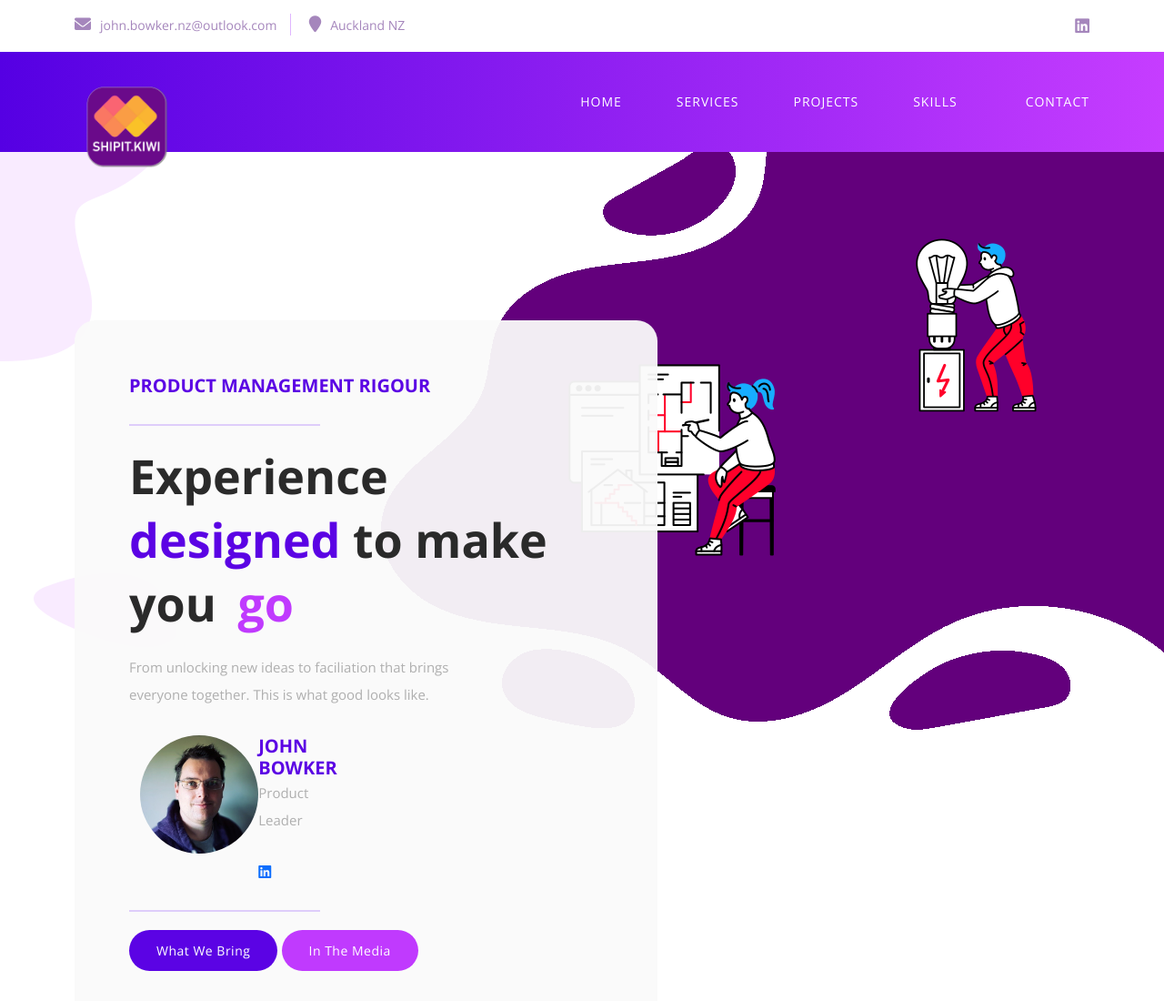
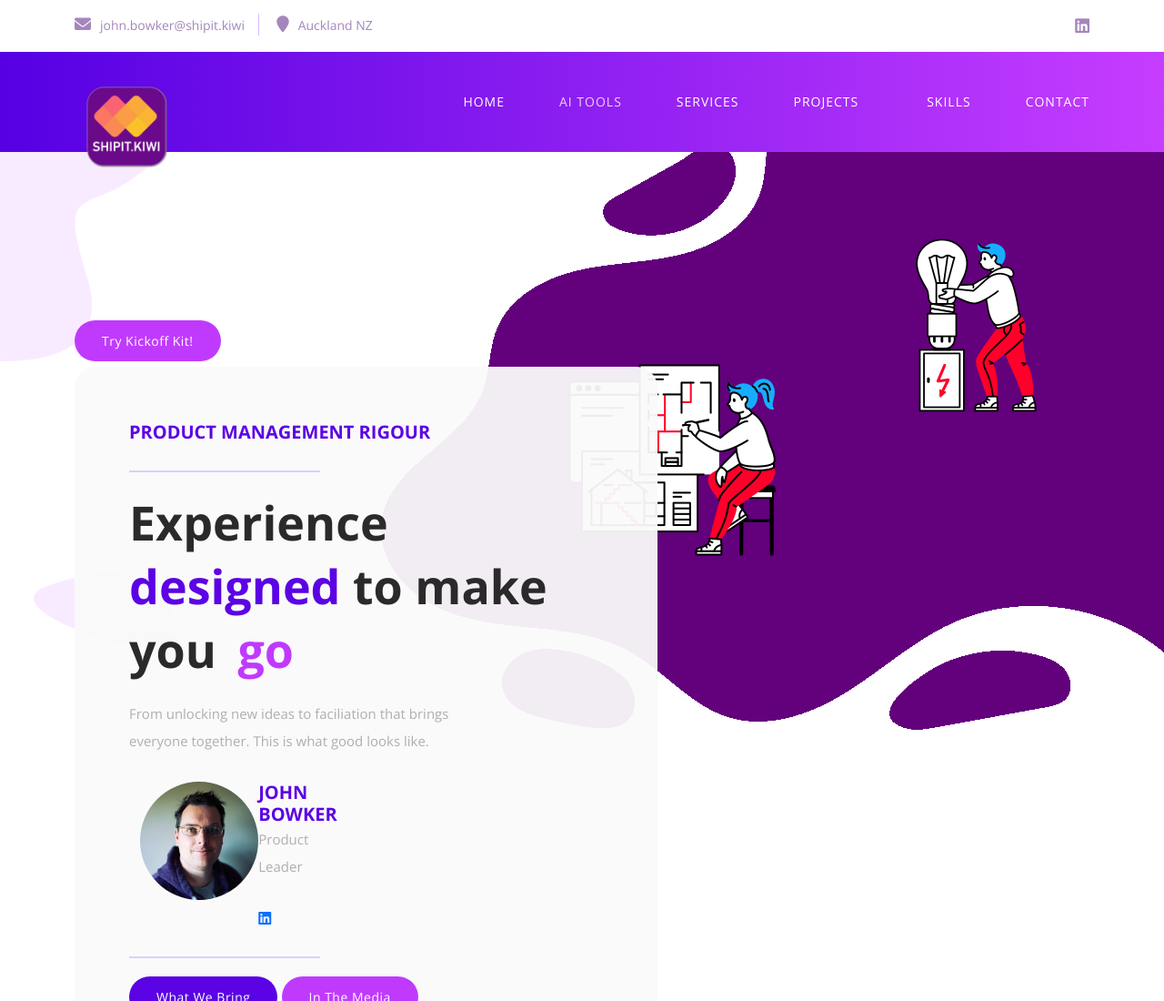
Before and after one commit to johnbowker/shipit.kiwi, a plain HTML site: page index.html in a window 1280 px wide. Shown: the top 1100 px of the page at 91% size. Drawn offline with nearby package versions, Linux system fonts and the light colour scheme.

Commit message:
Added ref to kickoff kit

```diff
--- a/index.html
+++ b/index.html
@@ -54,7 +54,7 @@
         <div class="col-lg-8 col-sm-9">
           <div class="left-info">
             <ul>
-              <li><a href="#"><i class="fa fa-envelope"></i>john.bowker.nz@outlook.com</a></li>
+              <li><a href="#"><i class="fa fa-envelope"></i>john.bowker@shipit.kiwi</a></li>
               <li><a href="#"><i class="fa fa-map-marker"></i>Auckland NZ</a></li>
             </ul>
           </div>
@@ -85,6 +85,7 @@
                     <!-- ***** Menu Start ***** -->
                     <ul class="nav">
                       <li class="scroll-to-section"><a href="#top" class="active">Home</a></li>
+                      <li class=""><a href="https://kickoffkit.shipit.kiwi" class="active">AI Tools</a></li>
                       <li class="scroll-to-section"><a href="#services">Services</a></li>
                       <li class="scroll-to-section"><a href="#projects">Projects</a></li>
                       <li class="scroll-to-section"><a href="#infos">Skills</a></li>
@@ -105,6 +106,7 @@
     <div class="container">
       <div class="row">
         <div class="col-lg-7">
+          <div class="second-button scroll-to-section"><a href="https://kickoffkit.shipit.kiwi">Try Kickoff Kit!</a></div>
           <div class="caption header-text">
             <h6>PRODUCT MANAGEMENT RIGOUR</h6>
             <div class="line-dec"></div>
```
